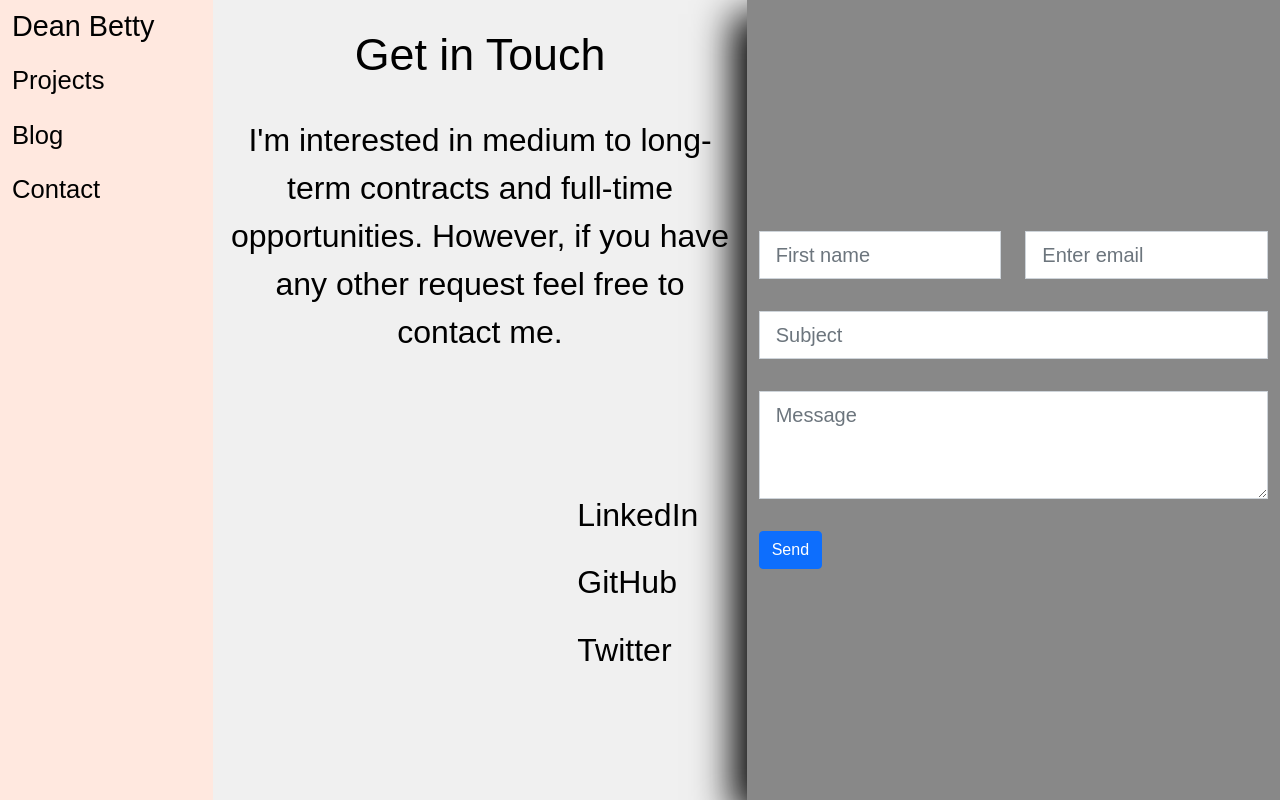
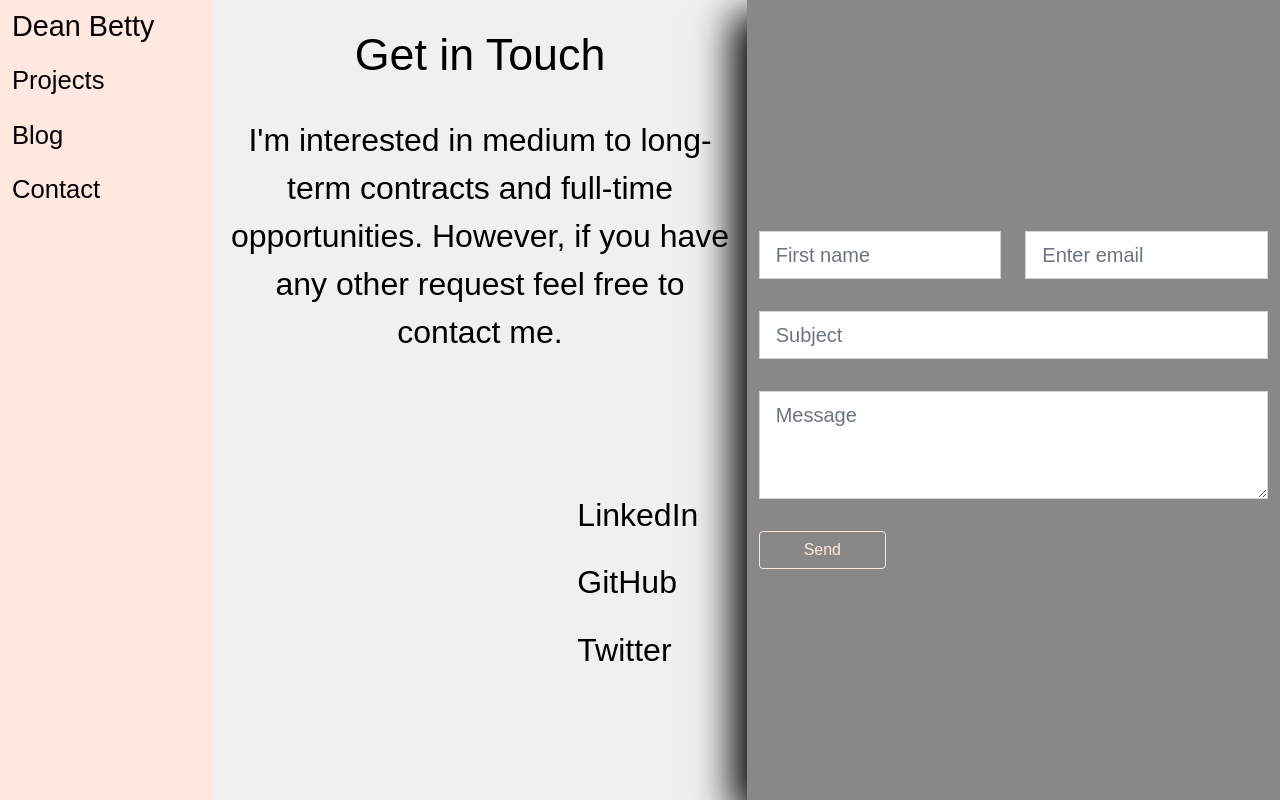
Before and after one commit to deanpointblank/Portfolio_v3, a React (Create React App) app: page /contact in a window 1280 px wide. Built offline with nearby package versions, Linux system fonts and the light colour scheme; a web font is replaced by a local one.

Commit message:
style send button on contact page

```diff
--- a/src/Components/contactForm.js
+++ b/src/Components/contactForm.js
@@ -25,6 +25,7 @@ export const ContactForm = () => {
                     </Form.Group>
                 </Col>
             </Row>
+            <Row>
             <Form.Group>
                 <Form.Control
                 required
@@ -33,7 +34,8 @@ export const ContactForm = () => {
                 placeholder="Subject"
                 />
             </Form.Group>
-
+            </Row>
+            <Row>
             <Form.Group>
                 <Form.Control
                 required
@@ -43,10 +45,10 @@ export const ContactForm = () => {
                 rows="3"
                 />
             </Form.Group>
-
-            <Button variant="primary" type="submit">
-                Send
-            </Button>
+            </Row>
+                <Button variant="outline-light" type="submit" className="w-25 float-right">
+                    Send
+                </Button>
         </Form>
     )
 }
--- a/src/index.css
+++ b/src/index.css
@@ -126,3 +126,8 @@ body {
 .form-control-lg{
   border-radius: 0em;
 }
+
+.btn-outline-light{
+  border-color: #ffe8df;
+  color: #ffe8df;
+}
```
